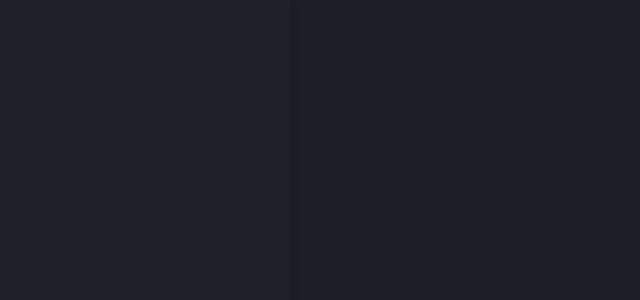
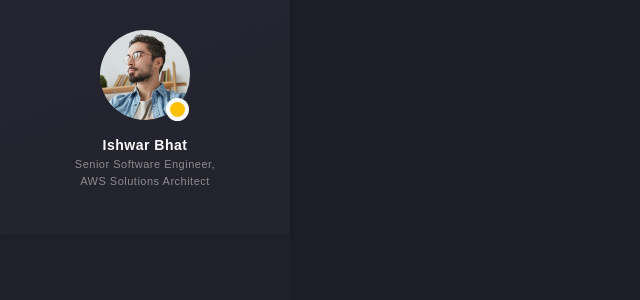
Before and after one commit to codingloop/PersonalPortfolio, a Next.js app: page / in a window 1280 px wide. Shown: the top 300 px of the page, without its empty margins (0-640 px from the left). Built offline with nearby package versions, Linux system fonts and the light colour scheme.

Commit message:
Adding Header Icon

```diff
--- a/src/components/AppWrapper/InfoBar/_Header.js
+++ b/src/components/AppWrapper/InfoBar/_Header.js
@@ -1,3 +1,23 @@
+import { FontAwesomeIcon } from "@fortawesome/react-fontawesome";
+import style from "./style.module.css";
+import { faExpand } from "@fortawesome/free-solid-svg-icons";
+
 export default function Header() {
-  return <div>hi</div>;
+  return (
+    <div className={style.header}>
+      <div className={style.avatar}>
+        <a href="/images/face-1.jpg">
+          <img src="/images/face-1.jpg" />
+          <FontAwesomeIcon icon={faExpand} />
+        </a>
+        <div className={style.lamp_light}>
+          <div className={style.available_lamp}></div>
+        </div>
+      </div>
+      <h5 className="text-custom3 transition">Ishwar Bhat</h5>
+      <div className="text-11px">
+        Senior Software Engineer, <br /> AWS Solutions Architect
+      </div>
+    </div>
+  );
 }
--- a/src/components/AppWrapper/InfoBar/_InfoBarHeader.js
+++ b/src/components/AppWrapper/InfoBar/_InfoBarHeader.js
@@ -7,7 +7,6 @@ export default function InfoBarHeader() {
     <div className={style.infobarheader}>
       <div className={style.infobarheaderbtn}>
         <FontAwesomeIcon icon={faEllipsisV} />
-        <i class="fas fa-ellipsis-v"></i>
       </div>
     </div>
   );
--- a/src/components/AppWrapper/InfoBar/index.js
+++ b/src/components/AppWrapper/InfoBar/index.js
@@ -9,6 +9,7 @@ export default function InfoBar() {
     <div className={style.infobar}>
       <div className="py-0 px-[15px]">
         <InfoBarHeader />
+        <Header />
         {/* <Header />
         <ScrollFrame />
         <Social /> */}
--- a/src/components/AppWrapper/InfoBar/style.module.css
+++ b/src/components/AppWrapper/InfoBar/style.module.css
@@ -11,6 +11,7 @@
   transition: 0.55s ease-in-out;
 }
 
+/* section 1 */
 .infobarheader {
   width: 100%;
   height: 70px;
@@ -34,6 +35,131 @@
   padding: 30px;
 }
 
+/* Section 2 */
+.header {
+  position: absolute;
+  left: 0;
+  top: 0;
+  z-index: 99999;
+  width: 100%;
+  padding: 30px;
+  height: 235px;
+  background: linear-gradient(
+    159deg,
+    rgba(37, 37, 50, 0.98) 0%,
+    rgba(35, 35, 45, 0.98) 100%
+  );
+  text-align: center;
+  -webkit-box-shadow: 0 1px 4px 0 rgba(15, 15, 20, 0.1);
+  box-shadow: 0 1px 4px 0 rgba(15, 15, 20, 0.1);
+}
+
+.header .avatar {
+  width: 90px;
+  height: 90px;
+  margin: 0 auto;
+  border-radius: 50%;
+  position: relative;
+  margin-bottom: 15px;
+}
+
+.header .avatar a {
+  position: relative;
+  width: 100%;
+  height: 100%;
+  border-radius: 50%;
+  display: -webkit-box;
+  display: -ms-flexbox;
+  display: flex;
+  -webkit-box-pack: center;
+  -ms-flex-pack: center;
+  justify-content: center;
+  outline: inherit;
+  -webkit-transition: 0.2s ease-in-out;
+  transition: 0.2s ease-in-out;
+  z-index: 0;
+}
+
+.header .avatar a img {
+  position: absolute;
+  width: 100%;
+  height: 100%;
+  -o-object-fit: cover;
+  object-fit: cover;
+  border-radius: 50%;
+  z-index: 0;
+}
+
+.lamp_light {
+  z-index: 2;
+}
+
+.lamp_light:before {
+  content: "";
+  position: absolute;
+  bottom: -1px;
+  right: 1px;
+  background: #fafafc;
+  height: 23px;
+  width: 23px;
+  border-radius: 50%;
+  -webkit-animation: puls 1s infinite;
+  animation: puls 1s infinite;
+}
+
+.available_lamp {
+  position: absolute;
+  bottom: 3px;
+  right: 5px;
+  height: 15px;
+  width: 15px;
+  background: #ffc107;
+  border-radius: 50%;
+  z-index: 0;
+  -webkit-transition: 0.4s ease-in-out;
+  transition: 0.4s ease-in-out;
+}
+
+.available_lamp:before {
+  content: "";
+  position: absolute;
+  height: 5px;
+  width: 5px;
+  right: -15px;
+  top: 5px;
+  opacity: 0;
+  background: #191923;
+  pointer-events: none;
+  -webkit-transform: translateX(20px) rotate(45deg);
+  transform: translateX(20px) rotate(45deg);
+  -webkit-transition: 0.4s ease-in-out;
+  transition: 0.4s ease-in-out;
+  z-index: 99;
+}
+
+.available_lamp:after {
+  position: relative;
+  content: "I am available for freelance hire";
+  width: 115px;
+  display: block;
+  padding: 5px 10px;
+  top: -10px;
+  left: 28px;
+  font-size: 10px;
+  font-weight: 200;
+  color: #8c8c8e;
+  -webkit-box-shadow: 0 1px 4px 0 rgba(15, 15, 20, 0.1);
+  box-shadow: 0 1px 4px 0 rgba(15, 15, 20, 0.1);
+  background: #191923;
+  opacity: 0;
+  pointer-events: none;
+  -webkit-transform: translateX(20px);
+  transform: translateX(20px);
+  -webkit-transition: 0.4s ease-in-out;
+  transition: 0.4s ease-in-out;
+  text-align: left;
+}
+
 @media (max-width: 920px) {
   .infobar {
     position: absolute;
--- a/src/components/MobileTopBar/index.js
+++ b/src/components/MobileTopBar/index.js
@@ -1,3 +1,5 @@
+import style from "./style.module.css";
+
 export default function MobileTopBar() {
-  return <div></div>;
+  return <div className={style.mobile_bar}></div>;
 }
--- /dev/null
+++ b/src/components/MobileTopBar/style.module.css
@@ -0,0 +1,25 @@
+.mobile_bar {
+  position: fixed;
+  z-index: 99;
+  width: 100%;
+  height: 70px;
+  background: #20202a;
+  -webkit-box-shadow: 0 3px 8px 0 rgba(15, 15, 20, 0.2);
+  box-shadow: 0 3px 8px 0 rgba(15, 15, 20, 0.2);
+  padding: 0 30px;
+  display: none;
+  -webkit-box-pack: justify;
+  -ms-flex-pack: justify;
+  justify-content: space-between;
+  -webkit-box-align: center;
+  -ms-flex-align: center;
+  align-items: center;
+}
+
+@media (max-width: 920px) {
+  .mobile_bar {
+    display: -webkit-box;
+    display: -ms-flexbox;
+    display: flex;
+  }
+}
--- a/src/pages/_app.js
+++ b/src/pages/_app.js
@@ -1,5 +1,8 @@
-import '@/styles/globals.css'
+import "@/styles/globals.css";
+import { config } from "@fortawesome/fontawesome-svg-core";
+import "@fortawesome/fontawesome-svg-core/styles.css";
+config.autoAddCss = false;
 
 export default function App({ Component, pageProps }) {
-  return <Component {...pageProps} />
+  return <Component {...pageProps} />;
 }
--- a/tailwind.config.js
+++ b/tailwind.config.js
@@ -26,6 +26,10 @@ module.exports = {
       colors: {
         custom1: "#1e1e28",
         custom2: "#20202a",
+        custom3: "#fafafc",
+      },
+      fontSize: {
+        "11px": "11px",
       },
       boxShadow: {
         shadow1: "0 3px 8px 0 rgba(15, 15, 20, 0.2)",
```
Also changed, not shown: public/images/face-1.jpg (added).
